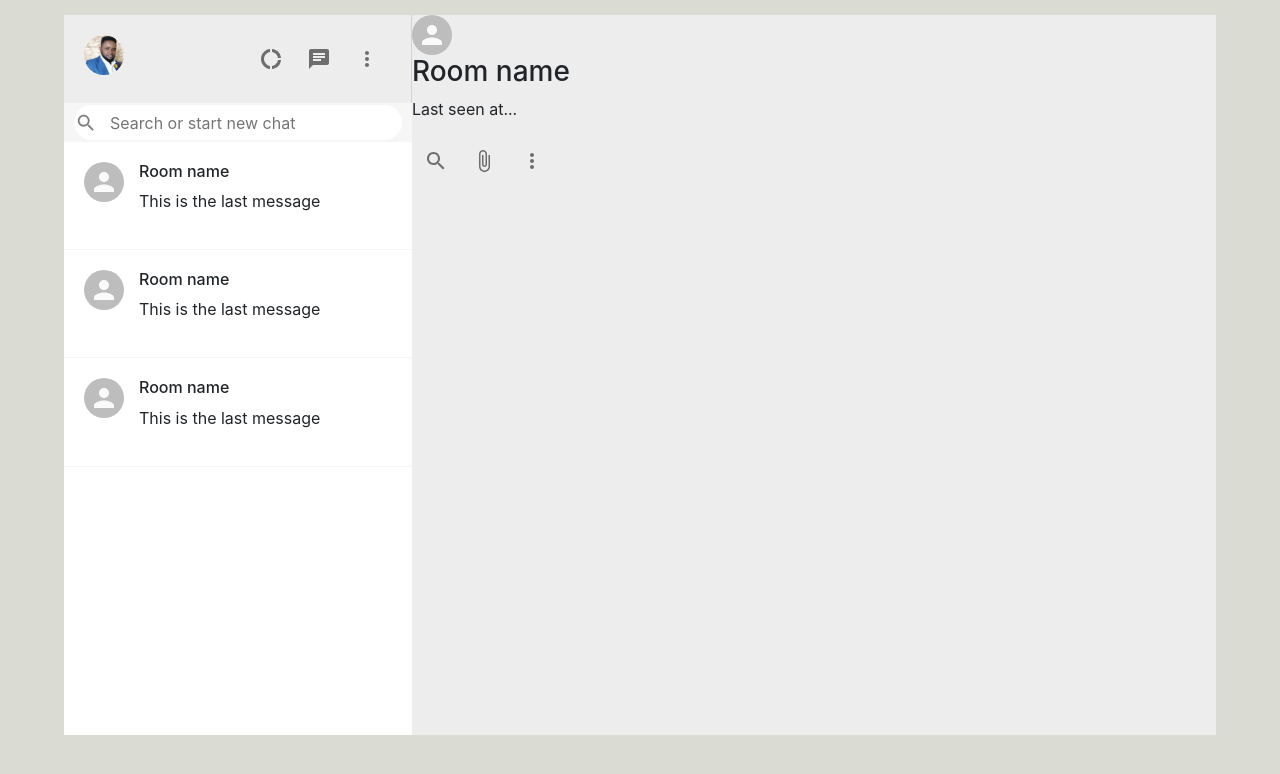
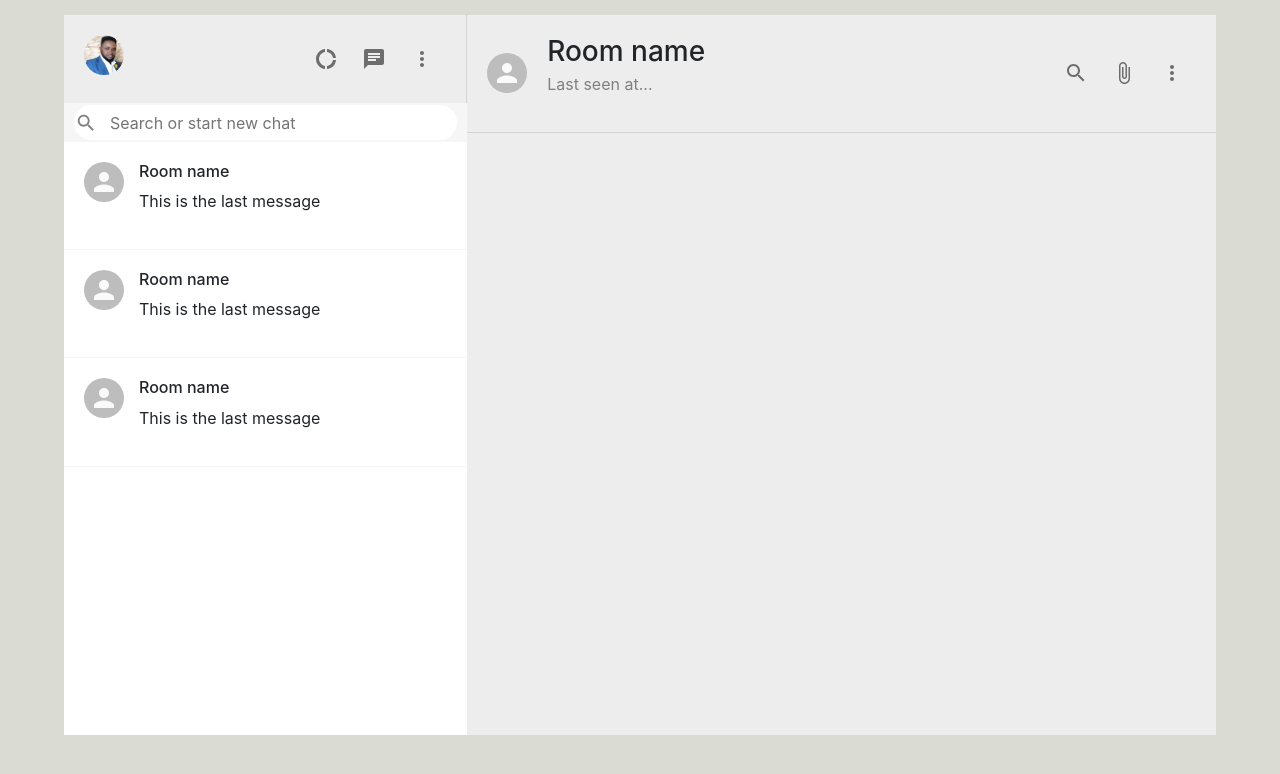
Before and after one commit to jamesoyanna/WhatsApp-Mern, a React (Create React App) app: page / in a window 1280 px wide. Shown: the top 774 px of the page. Built offline with nearby package versions, Linux system fonts and the light colour scheme.

Commit message:
added styling to chat component

```diff
--- a/src/App.js
+++ b/src/App.js
@@ -1,6 +1,6 @@
 import React from 'react';
-import SideBar from './components/SideBar';
-import Chat from './components/Chat';
+import SideBar from './components/Sidebar/SideBar';
+import Chat from './components/chat/Chat';
 import './App.css';
 
 function App() {
--- a/src/components/Chat.jsx
+++ /dev/null
@@ -1,30 +0,0 @@
-import React from 'react';
-import chat from './chat.css';
-import { Avatar, IconButton } from '@material-ui/core';
-import { AttachFile, MoreVert, SearchOutlined } from "@material-ui/icons";
-
-
-const Chat = () => {
-    return (
-      <div className="chat__header">
-        <Avatar />
-        <div className="chat__headerInfo">
-          <h3>Room name</h3>
-          <p>Last seen at...</p>
-        </div>
-        <div className="chat__headerRight">
-          <IconButton>
-            <SearchOutlined />
-          </IconButton>
-          <IconButton>
-            <AttachFile />
-          </IconButton>
-          <IconButton>
-            <MoreVert />
-          </IconButton>
-        </div>
-      </div>
-    );
-}
-
-export default Chat;
--- a/src/components/SidebarChat.jsx
+++ b/src/components/SidebarChat/SidebarChat.jsx
@@ -1,5 +1,5 @@
 import React from 'react';
-import sidebarChat from './sidebarChat.css';
+import './sidebarChat.css';
 import { Avatar } from '@material-ui/core';
 
 const SidebarChat = () => {
--- a/src/components/chat.css
+++ /dev/null
@@ -1,5 +0,0 @@
-.chatbar{
-    display: flex;
-    flex-direction: column;
-    flex: 0.65;
-}
--- /dev/null
+++ b/src/components/chat/Chat.jsx
@@ -0,0 +1,32 @@
+import React from 'react';
+import  '../chat/chat.css';
+import { Avatar, IconButton } from '@material-ui/core';
+import { AttachFile, MoreVert, SearchOutlined } from "@material-ui/icons";
+
+
+const Chat = () => {
+    return (
+      <div className="chat">
+        <div className="chat__header">
+          <Avatar />
+          <div className="chat__headerInfo">
+            <h3>Room name</h3>
+            <p>Last seen at...</p>
+          </div>
+          <div className="chat__headerRight">
+            <IconButton>
+              <SearchOutlined />
+            </IconButton>
+            <IconButton>
+              <AttachFile />
+            </IconButton>
+            <IconButton>
+              <MoreVert />
+            </IconButton>
+          </div>
+        </div>
+      </div>
+    );
+}
+
+export default Chat;
--- /dev/null
+++ b/src/components/chat/chat.css
@@ -0,0 +1,28 @@
+.chat{
+    display: flex;
+    flex-direction: column;
+    flex: 0.65;
+}
+
+.chat__header{
+    padding: 20px;
+    display: flex;
+    align-items: center;
+    border-bottom: 1px solid lightgray;
+
+}
+
+.chat__headerInfo{
+    flex: 1;
+    padding-left: 20px;
+}
+
+.chat__headerInfo >h3 {
+    margin-bottom: 3px;
+    font-weight: 500;
+
+}
+
+.chat__headerInfo > p{
+    color: gray;
+}
```
Also changed, not shown: src/components/Sidebar/SideBar.jsx (renamed from src/components/SideBar.jsx, +3 -4 lines), src/components/Sidebar/sidebar.css (renamed from src/components/sidebar.css), src/components/SidebarChat/sidebarChat.css (renamed from src/components/sidebarChat.css).
